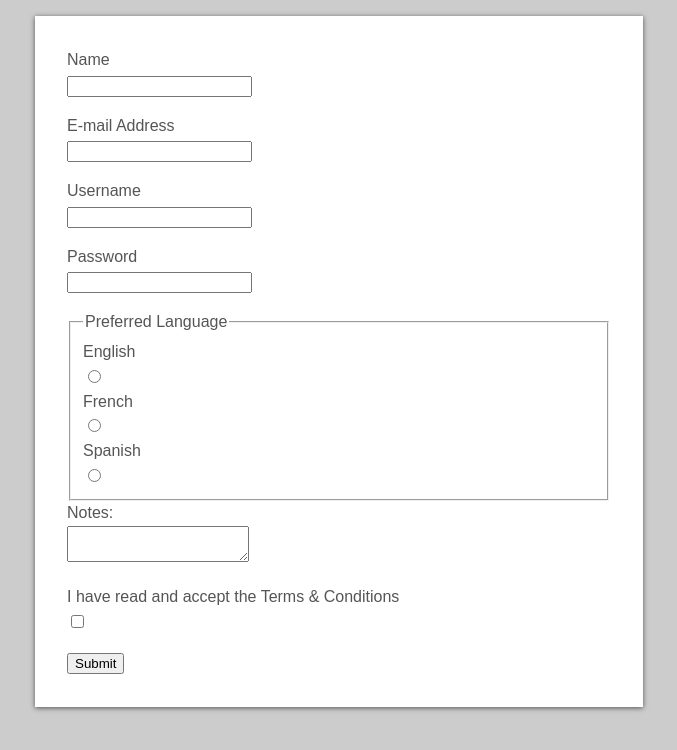
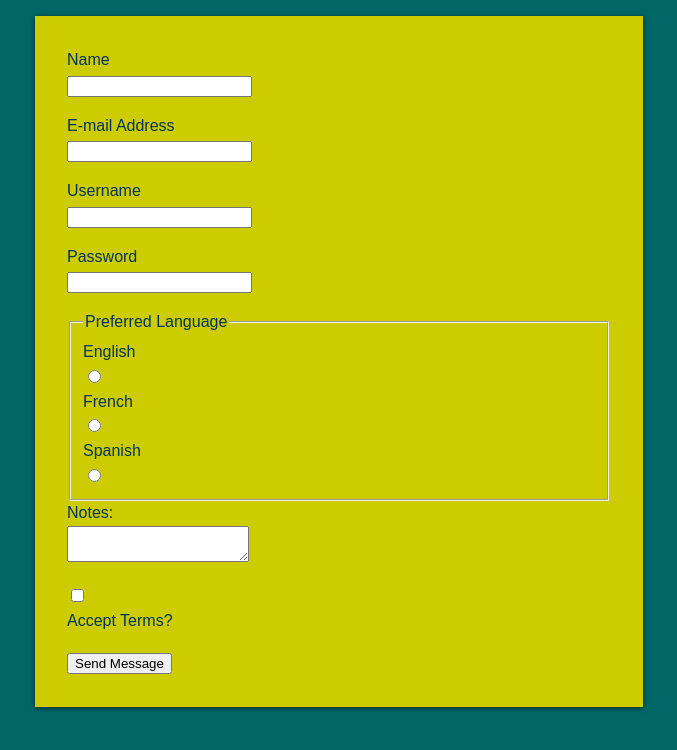
Before and after one commit to adixime/mtm1531-homework-3, a PHP site: page / in a window 1280 px wide. Shown: the top 750 px of the page, without its empty margins (301-978 px from the left). Run offline with PHP 8.4, Linux system fonts and the light colour scheme.

Commit message:
got quite far

```diff
--- a/css/general.css
+++ b/css/general.css
@@ -5,15 +5,15 @@ body {
 	margin: 0;
 	padding: 0;
 	font: normal 100%/1.5 sans-serif;
-	background-color: #ccc;
-	color: #555;
+	background-color: #066;
+	color: #036;
 }
 
 form {
 	margin: 1em auto;
 	padding: 2em;
 	width: 34em;
-	background-color: #fff;
+	background-color: #CC0;
 	box-shadow: 0 1px 5px rgba(0,0,0,0.6);
 }
 
--- a/index.php
+++ b/index.php
@@ -7,6 +7,7 @@ $possible_languages = array(
 );
 
 $errors = array();
+$display_thanks = false;
 
 $name = filter_input(INPUT_POST, 'name', FILTER_SANITIZE_STRING);
 $email = filter_input(INPUT_POST, 'email', FILTER_SANITIZE_EMAIL);
@@ -14,7 +15,8 @@ $username = filter_input(INPUT_POST,'username', FILTER_SANITIZE_STRING);
 $password = filter_input(INPUT_POST, 'password', FILTER_SANITIZE_STRING);
 $preferredlang = filter_input(INPUT_POST, 'preferredlang', FILTER_SANITIZE_STRING);
 $message = filter_input(INPUT_POST,'message', FILTER_SANITIZE_STRING);
-$acceptterms = filter_input(INPUT_POST, 'acceptterms', FILTER_SANITIZE_STRING);
+//$acceptterms = filter_input(INPUT_POST, 'acceptterms', FILTER_FILTER_DEFAULT);
+$terms = filter_input(INPUT_POST, 'terms', FILTER_DEFAULT);
 
 if ($_SERVER['REQUEST_METHOD'] == 'POST') { // Check to see if the form has been submitted before validating
 	if (empty($name)) {
@@ -38,9 +40,21 @@ if ($_SERVER['REQUEST_METHOD'] == 'POST') { // Check to see if the form has been
 	if (mb_strlen($message) < 25) { // mb_strlen = multi-byte string length
 		$errors['message'] = true;
 	}
-	if ($acceptterms !== '') {
+	/*if ($acceptterms !== '') {
 		$errors['acceptterms'] = true;
+	}*/
+	/*if(!isset($_POST['terms'])){
+		$errors['terms']=true;
+	}*/
+	if (empty($terms)) {
+		$errors['terms'] = true;
 	}
+
+	if (empty($errors)){
+		$display_thanks = true;
+	}
+
+
 	$thankyou = "Thank you for filling the form.";
 
 }
@@ -54,7 +68,23 @@ if ($_SERVER['REQUEST_METHOD'] == 'POST') { // Check to see if the form has been
 </head>
 <body>
 
-	<form method="post" action="index.php">
+    <!--< ?php if (isset($_REQUEST['email'])){
+		$subject = "You are Registered!";
+		$from = "gupt0040@algonquinlive.com";
+		$message = "You have received this mail because you have registered with:";
+		$header = "Aditya Gupta" . $from;
+  	 	mail($email, $subject, $message, $header);
+  		echo "Please check your mailbox.";
+  	}
+	? > -->
+
+    <?php if ($display_thanks) : ?>
+
+    	<Strong>Thanks!</Strong>
+
+    <?php else: ?>
+
+    <form method="post" action="index.php">
 		<div>
 			<label for="name">Name<?php if (isset($errors['name'])) : ?> <strong>is required</strong><?php endif; ?></label>
 			<input id="name" name="name" value="<?php echo $name; ?>" required>
@@ -84,22 +114,17 @@ if ($_SERVER['REQUEST_METHOD'] == 'POST') { // Check to see if the form has been
 			<textarea id="message" name="message" required><?php echo $message; ?></textarea>
 		</div>
 		<div>
-	        <label for="acceptterms">I have read and accept the Terms & Conditions<?php if (isset($errors['acceptterms'])) : ?> <strong>Please check the box!</strong><?php endif; ?></label>
-			<input type="checkbox" id="acceptterms" name="acceptterms" value="<?php echo $acceptterms; ?>" required>
+	        <!--<label for="acceptterms">I have read and accept the Terms & Conditions< ?php if (isset($errors['acceptterms'])) : ?> <strong>Please check the box!</strong>< ?php endif; ?></label>
+			<input type="checkbox" id="acceptterms" name="acceptterms" value="< ?php echo $acceptterms; ?>" required> -->
+            <input type="checkbox" id="terms" name="terms" <?php if (!empty($terms)) {echo 'checked'; } ?>>
+            <label for="terms">Accept Terms?</label>
+			<?php if (isset($errors['terms'])) :?><strong>You must Comply</strong><?php endif; ?>
         </div>
 		<div>
-			<input type="submit" name="formSubmit" value="Submit">
+			<button type="submit">Send Message</button>
         </div>
 	</form>
+    <?php endif; ?>
 
-    <?php if (isset($_REQUEST['email'])){
-		$subject = "You are Registered!";
-		$from = "gupt0040@algonquinlive.com";
-		$message = "You have received this mail because you have registered with:";
-		$header = "Aditya Gupta" . $from;
-  	 	mail($email, $subject, $message, $header);
-  		echo "Please check your mailbox.";
-  	}
-	?>
 </body>
 </html>
```
